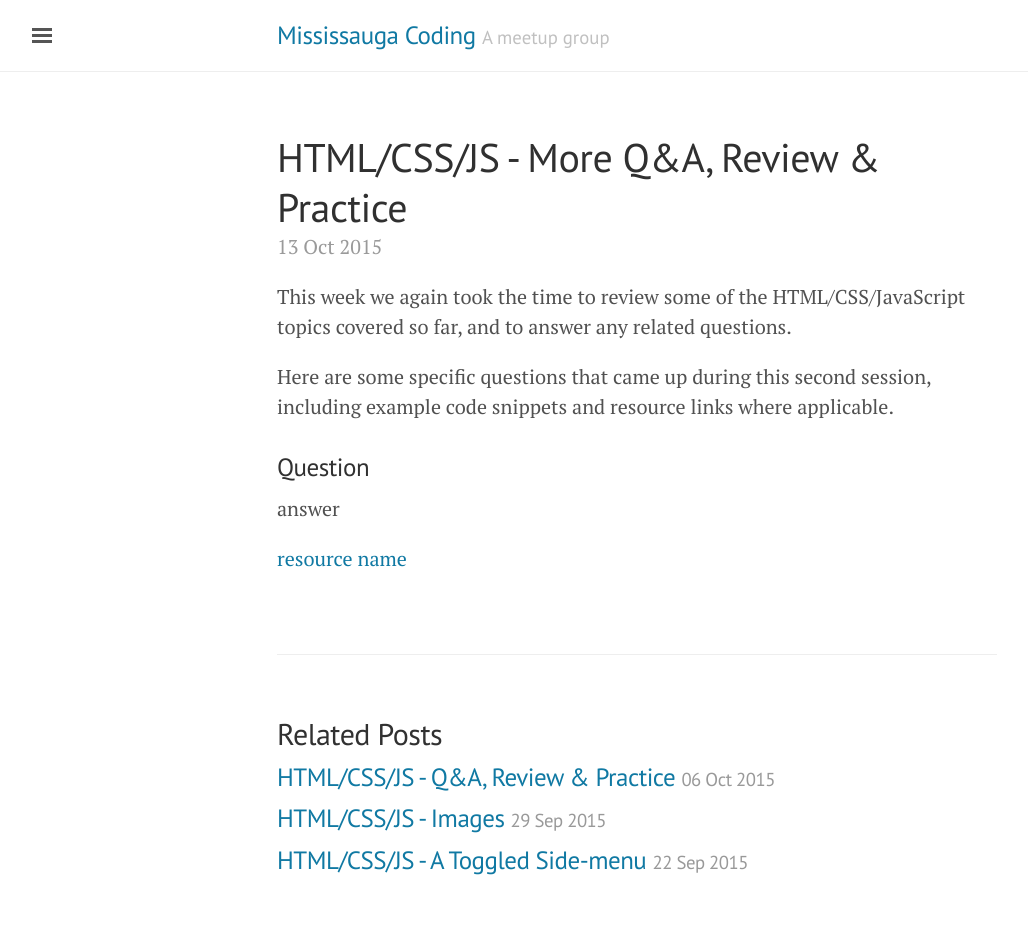
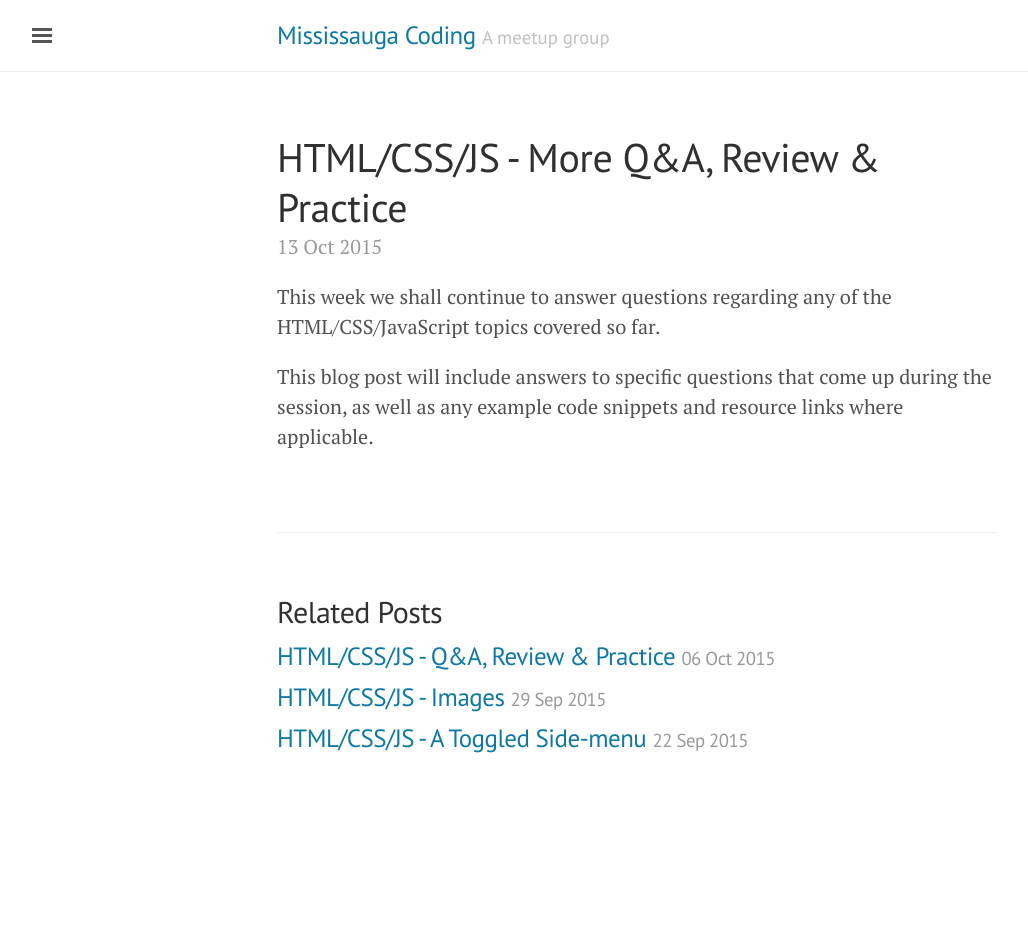
Before and after one commit to MississaugaCoding/mississaugacoding.github.io, a Jekyll site: the page built from _posts/2015-10-13-html-css-js-more-review.md, in a window 1280 px wide. Shown: the whole page, without its empty margins (3-1031 px from the left). Built offline with Jekyll 4.4.1, drawn with Linux system fonts in a browser that asks for light colours; comment, search, counter and statistics services are not loaded; after the commit the page ends 900 px from its top, so only the background shows below that.

Commit message:
added post for session 9 q&a

```diff
--- a/_posts/2015-10-13-html-css-js-more-review.md
+++ b/_posts/2015-10-13-html-css-js-more-review.md
@@ -2,17 +2,9 @@
 layout: post
 title: "HTML/CSS/JS - More Q&A, Review & Practice"
 comments: true
-publish: false
+publish: true
 ---
 
-This week we again took the time to review some of the HTML/CSS/JavaScript topics covered so far, and to answer any related questions.
+This week we shall continue to answer questions regarding any of the HTML/CSS/JavaScript topics covered so far.
 
-Here are some specific questions that came up during this second session, including example code snippets and resource links where applicable.
-
-
-###Question
-
-answer
-
-
-[resource name](resource link)
+This blog post will include answers to specific questions that come up during the session, as well as any example code snippets and resource links where applicable.
```
